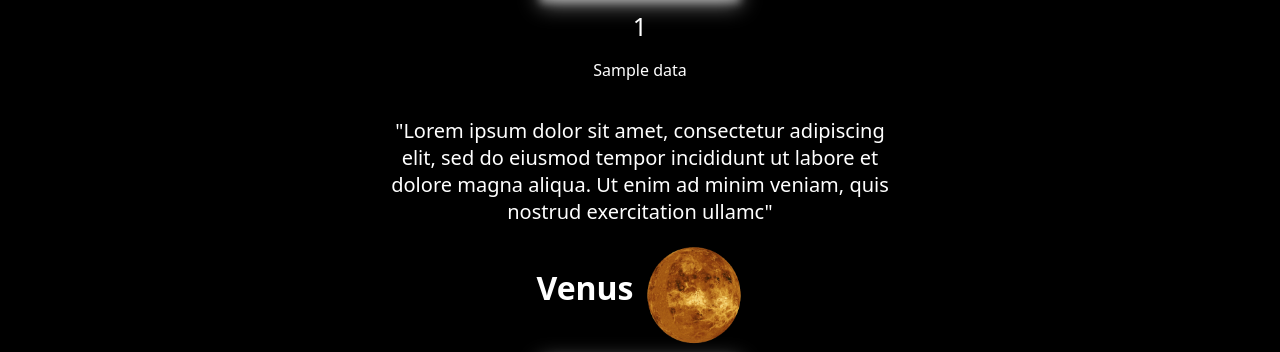
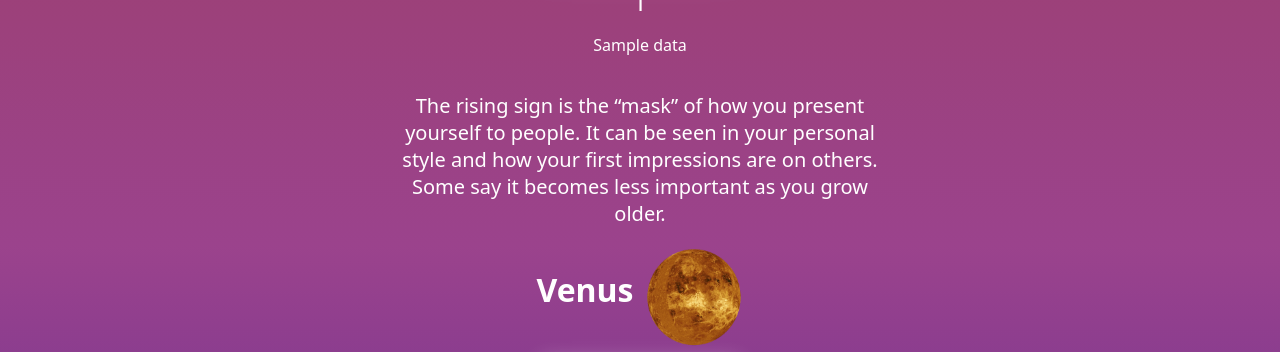
Before and after one commit to briancoco/Spoti-sky, a Flask app: template templates/base.html in a window 1280 px wide. Shown: the part 1495-1847 px from the top of the page. Run offline with Flask 2, Linux system fonts and the light colour scheme; the template is opened without the code that fills it: most values are stand-ins (such as "Sample title", 1, 10 or a date in 2020).

Commit message:
final changes to UI

```diff
--- a/app.py
+++ b/app.py
@@ -191,7 +191,7 @@ def get_token():
     if not token_info:
         raise "exception"
     now = int(time.time())
-    is_expired = token_info['expires_at'] - now < 60
+    is_expired = token_info['expires_at'] - now <= 100
     if (is_expired):
         sp_auth = create_spotify_auth()
         token_info = sp_auth.refresh_access_token(token_info['refresh_token'])
--- a/static/styles/style.css
+++ b/static/styles/style.css
@@ -1,18 +1,26 @@
 body {
     margin: 0;
-    background: black;
+    background: rgba(175, 85, 10, 0.9);
     height: 100vh;
-    font-family: system-ui, -apple-system, BlinkMacSystemFont, 'Segoe UI', Roboto, Oxygen, Ubuntu, Cantarell, 'Open Sans', 'Helvetica Neue', sans-serif;
+    font-family: system-ui, -apple-system, BlinkMacSystemFont, 'Segoe UI', Roboto, Oxygen, Ubuntu, Cantarell, 'Open Sans', 'Helvetica Neue', sans-serif
+    /*
+    display: flex;
+    flex-direction: column;
+    align-items: center;
+    */
 }
 .top {
     color: white;
     text-align: center;
     font-size: 35px;
-    font-weight: bold;
-    margin-bottom: 25px;
+    font-weight: 400;
+    padding-bottom: 25px;
+    border-bottom: 2.5px solid white;
+    font-family: system-ui, -apple-system, BlinkMacSystemFont, 'Segoe UI', Roboto, Oxygen, Ubuntu, Cantarell, 'Open Sans', 'Helvetica Neue', sans-serif;
 }
 footer {
     color: white;
+    background: rgba(24, 16, 57, 0.9);
     display: flex;
     align-items: center;
     justify-content: center;
@@ -20,7 +28,7 @@ footer {
     height: 50px;
     width: 100%;
     gap: 10px;
-    margin-top: 25px;
+    font-family: system-ui, -apple-system, BlinkMacSystemFont, 'Segoe UI', Roboto, Oxygen, Ubuntu, Cantarell, 'Open Sans', 'Helvetica Neue', sans-serif;
 }
 .astro-sign {
     display: flex;
@@ -69,3 +77,35 @@ a {
     display: flex;
     align-items: center;
 }
+
+
+.fade-back1 {
+    background: linear-gradient(rgba(197, 108, 35, 0.9), rgba(236, 169, 114, 0.9));
+    padding-left: 20px;
+    padding-right: 20px;
+
+}
+.fade-back2 {
+    background: linear-gradient(rgba(236, 169, 114, 0.9), rgba(155, 58, 103, 0.9));
+    padding-left: 20px;
+    padding-right: 20px;
+
+}
+.fade-back3 {
+    background: linear-gradient(rgba(155, 58, 103, 0.9), rgba(152, 63, 152, 0.9));
+    padding-left: 20px;
+    padding-right: 20px;
+
+}
+.fade-back4 {
+    background: linear-gradient(rgba(152, 63, 152, 0.9), rgba(70, 32, 164, 0.9));
+    padding-left: 20px;
+    padding-right: 20px;
+
+}
+.fade-back5 {
+    background: linear-gradient(rgba(70, 32, 164, 0.9), rgba(24, 16, 57, 0.9));
+    padding-left: 20px;
+    padding-right: 20px;
+
+}
--- a/templates/base.html
+++ b/templates/base.html
@@ -10,6 +10,7 @@
     <body>
         <header class="top">Spotisky</header>
         {% block content %}
+        <div class="fade-back1">
             <div class = 'sun astro-sign'>
                 <div class="content-head">
 
@@ -21,11 +22,13 @@
                     <header class="song-title">{{data[1][0]}}</header>
                     <p class="artist">By {{data[1][1]}}</p>
                     <p class="description">
-                    "Lorem ipsum dolor sit amet, consectetur adipiscing elit, sed do eiusmod tempor incididunt ut labore et dolore magna aliqua. Ut enim ad minim veniam, quis nostrud exercitation ullamc"
+                        Your sun determines your ego, identity, and role in your life. It’s the core of who you are and it’s the sign that you are most likely to already know.
                     </p>
                 </div>
             </div>
+        </div>
 
+        <div class="fade-back2">
             <div class = 'moon astro-sign'>
                 <div class="content-head">
 
@@ -37,11 +40,13 @@
                     <header class="song-title">{{data[2][0]}}</header>
                     <p class="artist">By {{data[2][1]}}</p>
                     <p class="description">
-                    "Lorem ipsum dolor sit amet, consectetur adipiscing elit, sed do eiusmod tempor incididunt ut labore et dolore magna aliqua. Ut enim ad minim veniam, quis nostrud exercitation ullamc"
+                        The moon represents your emotions, moods, and feelings. This is the sign you feel most closely related to since it reflects your personality when you are alone or deeply comfortable.
                     </p>
                 </div>
             </div>
+        </div>
 
+        <div class="fade-back3">
             <div class = 'rising astro-sign'>
                 <div class="content-head">
 
@@ -53,11 +58,13 @@
                     <header class="song-title">{{data[0][0]}}</header>
                     <p class="artist">{{data[0][1]}}</p>
                     <p class="description">
-                    "Lorem ipsum dolor sit amet, consectetur adipiscing elit, sed do eiusmod tempor incididunt ut labore et dolore magna aliqua. Ut enim ad minim veniam, quis nostrud exercitation ullamc"
+                        The rising sign is the “mask” of how you present yourself to people. It can be seen in your personal style and how your first impressions are on others. Some say it becomes less important as you grow older.
                     </p>
                 </div>
             </div>
+        </div>
 
+        <div class="fade-back4">
             <div class = 'venus astro-sign'>
                 <div class="content-head">
 
@@ -69,11 +76,13 @@
                     <header class="song-title">{{data[3][0]}}</header>
                     <p class="artist">{{data[3][1]}}</p>
                     <p class="description">
-                    "Lorem ipsum dolor sit amet, consectetur adipiscing elit, sed do eiusmod tempor incididunt ut labore et dolore magna aliqua. Ut enim ad minim veniam, quis nostrud exercitation ullamc"
+                        Venus determines how and what you love. It indicates how you express affection and the qualities you are attracted to.
                     </p>
                 </div>
             </div>
+        </div>
 
+        <div class="fade-back5">
             <div class = 'mars astro-sign'>
                 <div class="content-head">
 
@@ -85,10 +94,12 @@
                     <header class="song-title">{{data[4][0]}}</header>
                     <p class="artist">{{data[4][1]}}</p>
                     <p class="description">
-                    "Lorem ipsum dolor sit amet, consectetur adipiscing elit, sed do eiusmod tempor incididunt ut labore et dolore magna aliqua. Ut enim ad minim veniam, quis nostrud exercitation ullamc"
+                        Mars is the planet of aggression. It determines how you assert yourself, take action, and the energy that surrounds you, your ambition, and how you deal with anger.
                     </p>
                 </div>
             </div>
+        </div>
+
         {% endblock %}
         <footer>
 
```
Also changed, not shown: static/styles/homestyle.css (+5 -3 lines), static/styles/images/26098f2f9172964db70a8accf4dd9d7f.jpeg (added), 1 other file. Lines whose indentation alone changed are shown as unchanged.
